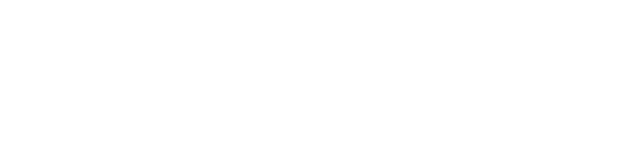
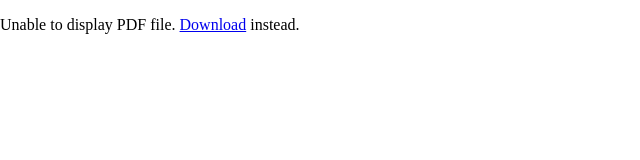
Before and after one commit to HeyListen101/resume, a plain HTML site: page index.html in a window 1280 px wide. Shown: the whole page, without its empty margins (0-640 px from the left). Drawn offline with Linux system fonts and the light colour scheme.

Commit message:
Fix minor details

```diff
--- a/index.html
+++ b/index.html
@@ -18,9 +18,9 @@
         }
     </style>
   </head>
-  <body height="100%">
+  <body>
     <object data="../Resume 2023 - Jose Rafael Matienzo.pdf" type="application/pdf">
-      <!-- <p>Unable to display PDF file. <a href="../Resume 2023 - Jose Rafael Matienzo.pdf">Download</a> instead.</p> -->
+      <p>Unable to display PDF file. <a href="../Resume 2023 - Jose Rafael Matienzo.pdf">Download</a> instead.</p>
     </object>
   </body>
 </html>
```
